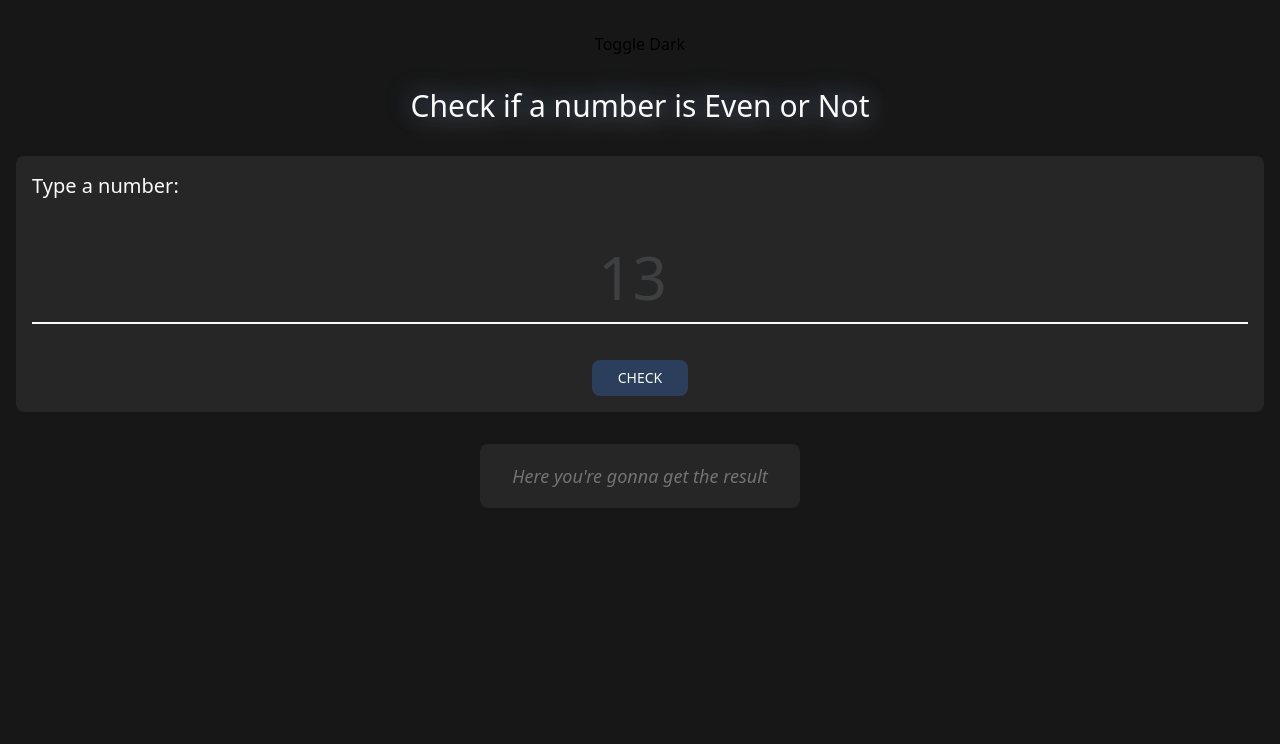
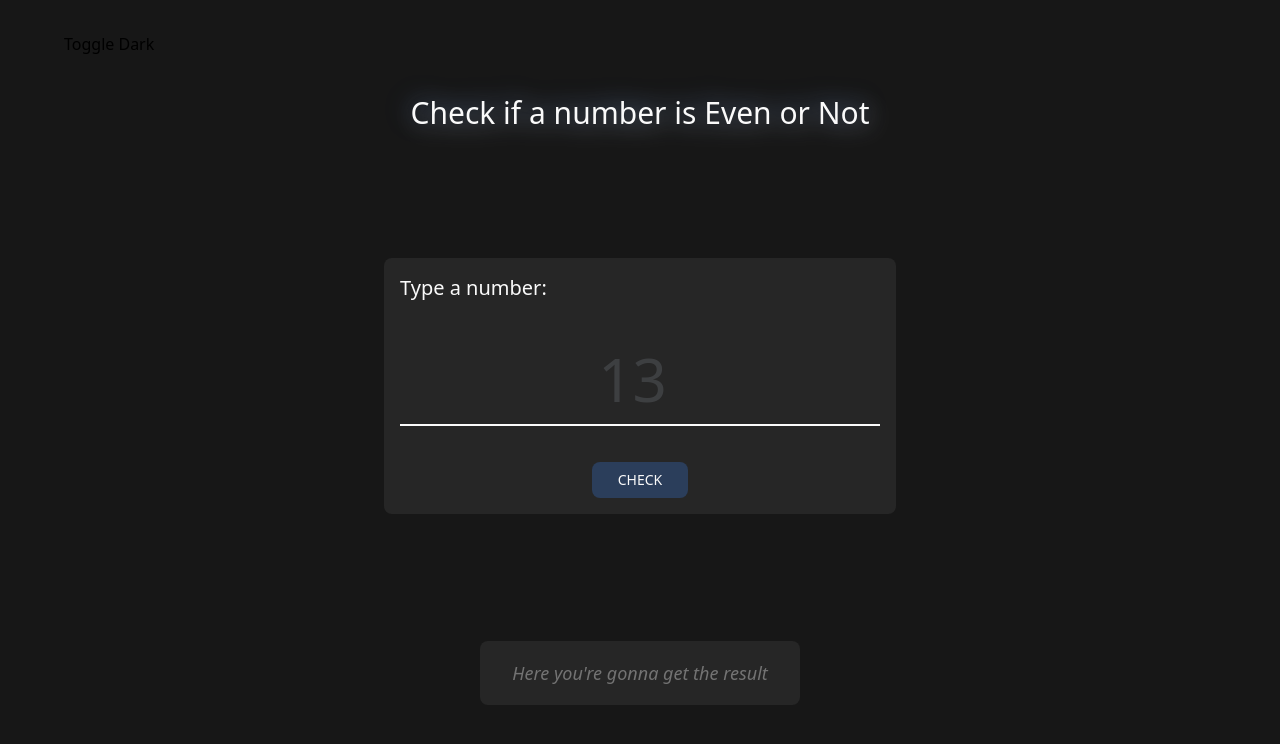
Before and after one commit to AndriwRC/isEven, a website: page src/index.html in a window 1280 px wide. Drawn offline with Linux system fonts and the light colour scheme.

Commit message:
set responsive design

```diff
--- a/src/index.html
+++ b/src/index.html
@@ -10,12 +10,13 @@
     <script src="./main.js" defer></script>
 </head>
 
-<body class="py-8 xs:px-4 flex flex-col min-h-screen gap-8 bg-neutral-900">
-    <button>Toggle Dark</button>
+<body class="py-8 xs:px-4 w-screen flex flex-col min-h-screen max-md:gap-8 bg-neutral-900 md:justify-around">
+    <button class="md:absolute top-8 left-16">Toggle Dark</button>
     <h1 class="font-sans font-medium text-3xl text-center text-neutral-50 drop-shadow-title-1">Check if a number is
         Even or Not</h1>
 
-    <div class="flex flex-col justify-between min-w-320 min-h-256 bg-neutral-800 xs:rounded-lg p-4">
+    <div
+        class="flex flex-col justify-between min-w-320 min-h-256 bg-neutral-800 xs:rounded-lg p-4 max-w-lg sm:self-center">
         <label for="number" class="text-neutral-50 text-xl font-medium">Type a number:</label>
         <input type="number" name="number" id="number"
             class="outline-none bg-transparent border-b-2 border-b-neutral-50 text-6xl text-center text-neutral-50 pb-1 font-medium placeholder:opacity-20"
--- a/tailwind.config.js
+++ b/tailwind.config.js
@@ -19,6 +19,7 @@ module.exports = {
             },
             screens: {
                 xs: '360px',
+                sm: '544px',
             },
         },
     },
```
Also changed, not shown: public/tailwind.css.
